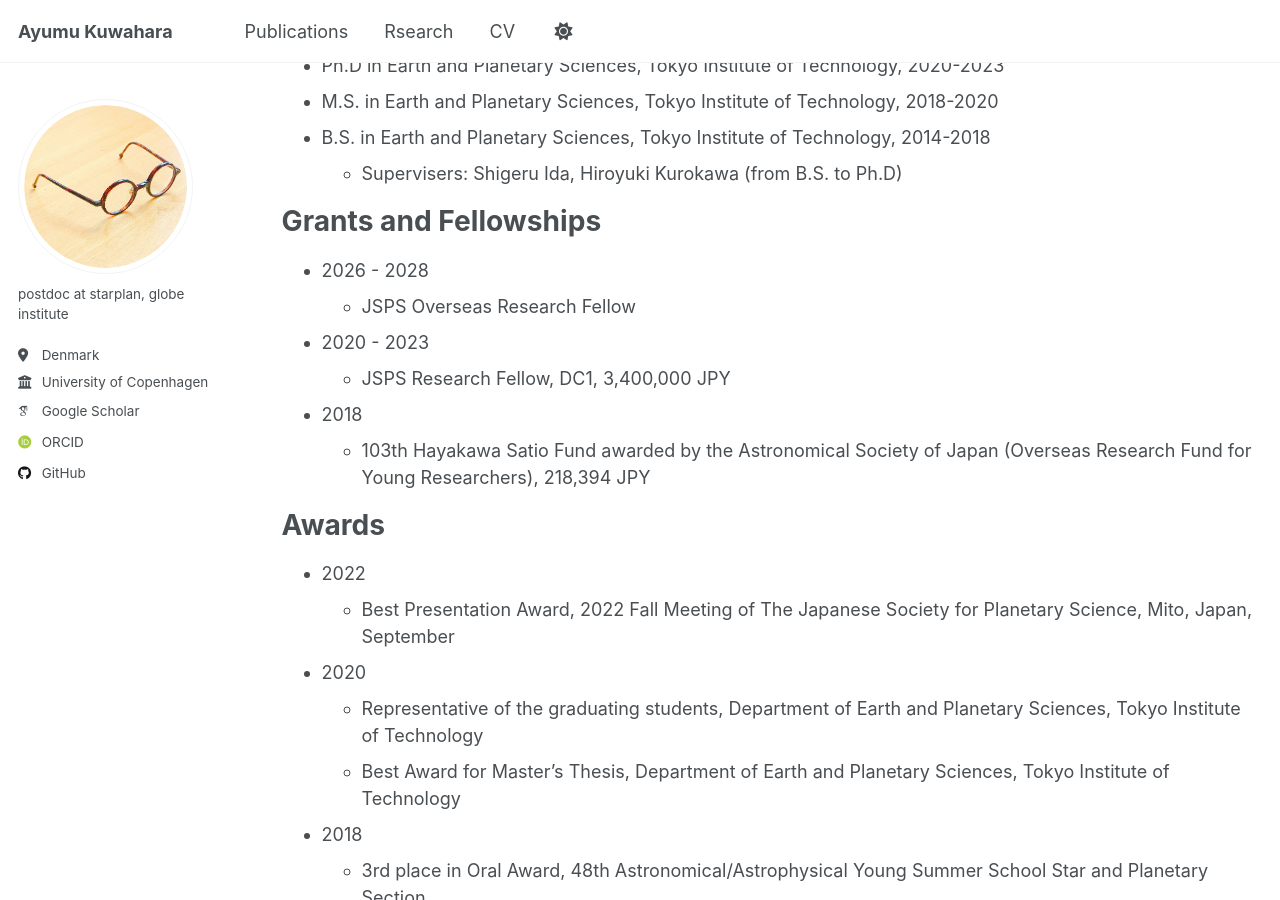
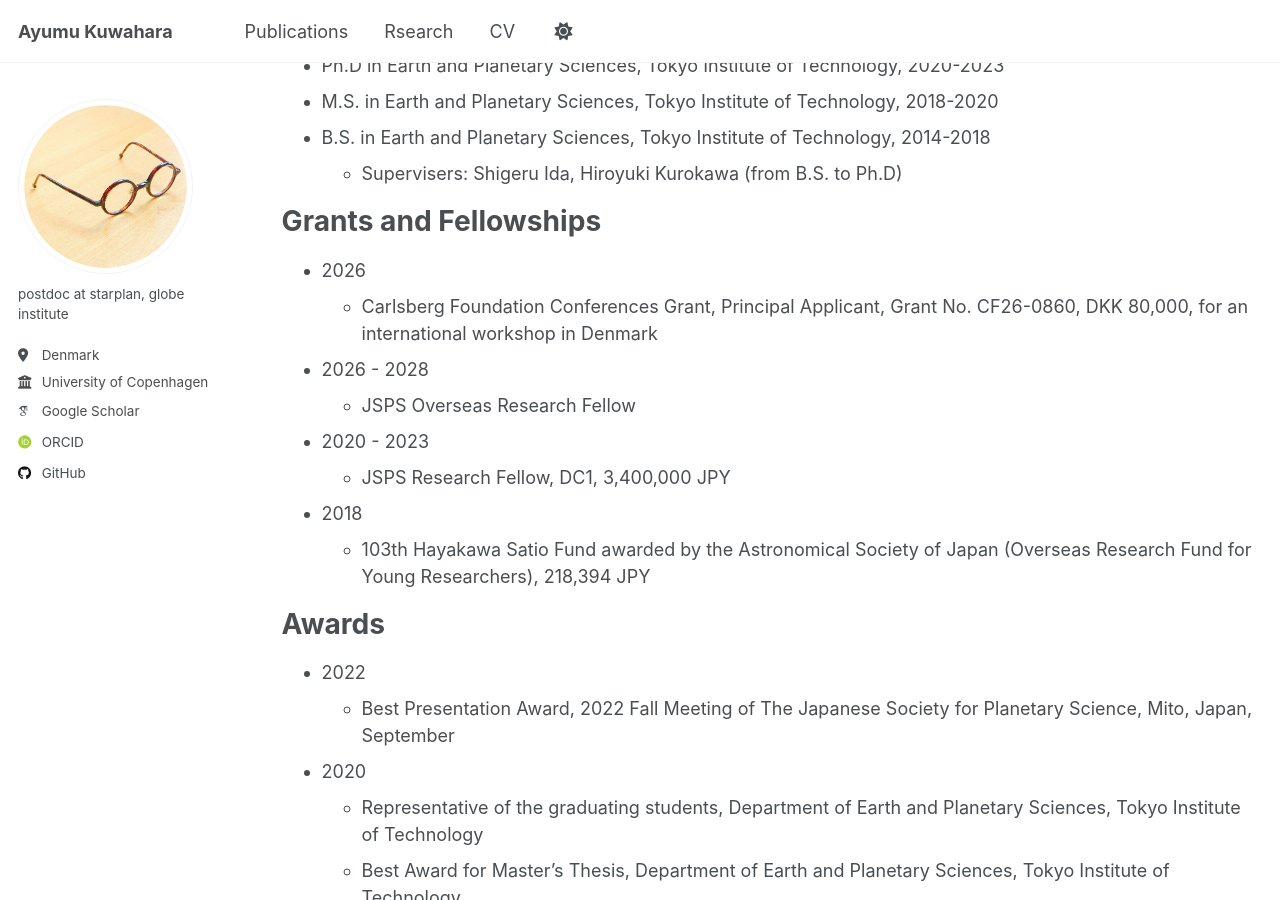
Before and after one commit to AyumuKuwahara/ayumukuwahara.github.io, a Jekyll site: the page built from _pages/cv.md, in a window 1280 px wide and 900 px high, scrolled down 596 px. Built offline with Jekyll 4.4.1, drawn with Linux system fonts in a browser that asks for light colours; some web fonts are replaced.

Commit message:
Add Carlsberg Foundation Conferences Grant details

```diff
--- a/_pages/cv.md
+++ b/_pages/cv.md
@@ -35,6 +35,8 @@ Education
 
 Grants and Fellowships
 ======
+* 2026
+  * Carlsberg Foundation Conferences Grant, Principal Applicant, Grant No. CF26-0860, DKK 80,000, for an international workshop in Denmark
 * 2026 - 2028
   * JSPS Overseas Research Fellow
 * 2020 - 2023
```
